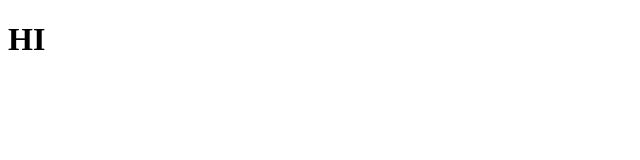
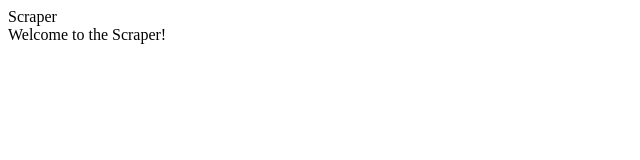
Before and after one commit to kayjlou/TheScraper, a website: page public/index.html in a window 1280 px wide. Shown: the whole page, without its empty margins (0-640 px from the left). Drawn offline with Linux system fonts and the light colour scheme.

Commit message:
updated html page

```diff
--- a/public/index.html
+++ b/public/index.html
@@ -9,8 +9,12 @@
 </head>
 
 <body>
-  <h1> HI</h1>
-
+  <nav id='nav-bar'>
+    <header> Scraper</header>
+  </nav>
+  <div id="welcome">
+    <header> Welcome to the Scraper!</header>
+  </div>
 </body>
 
 </html>
--- a/server.js
+++ b/server.js
@@ -11,6 +11,6 @@ app.use(express.json())
 
 require('./routes')(app)
 
-require('mongoose').connect('mongodb://localhost/scraper_db', { useNewUrlParser: true, useCreateIndex: true, useFindAndModify: true })
+require('mongoose').connect('mongodb://localhost/scraperdb', { useNewUrlParser: true, useCreateIndex: true, useFindAndModify: true })
   .then(_ => app.listen(3000))
   .catch(e => console.log(e))
```
